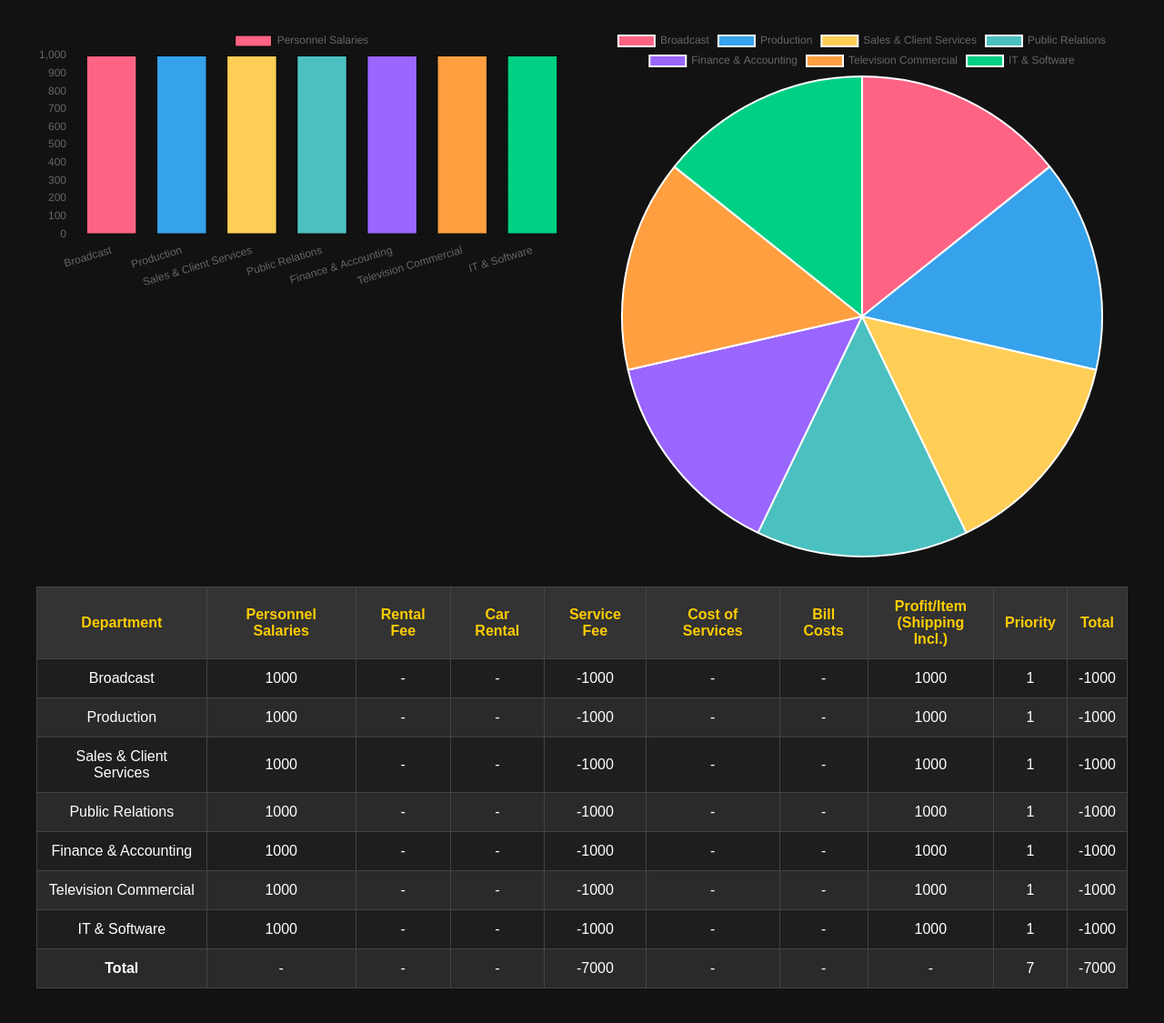
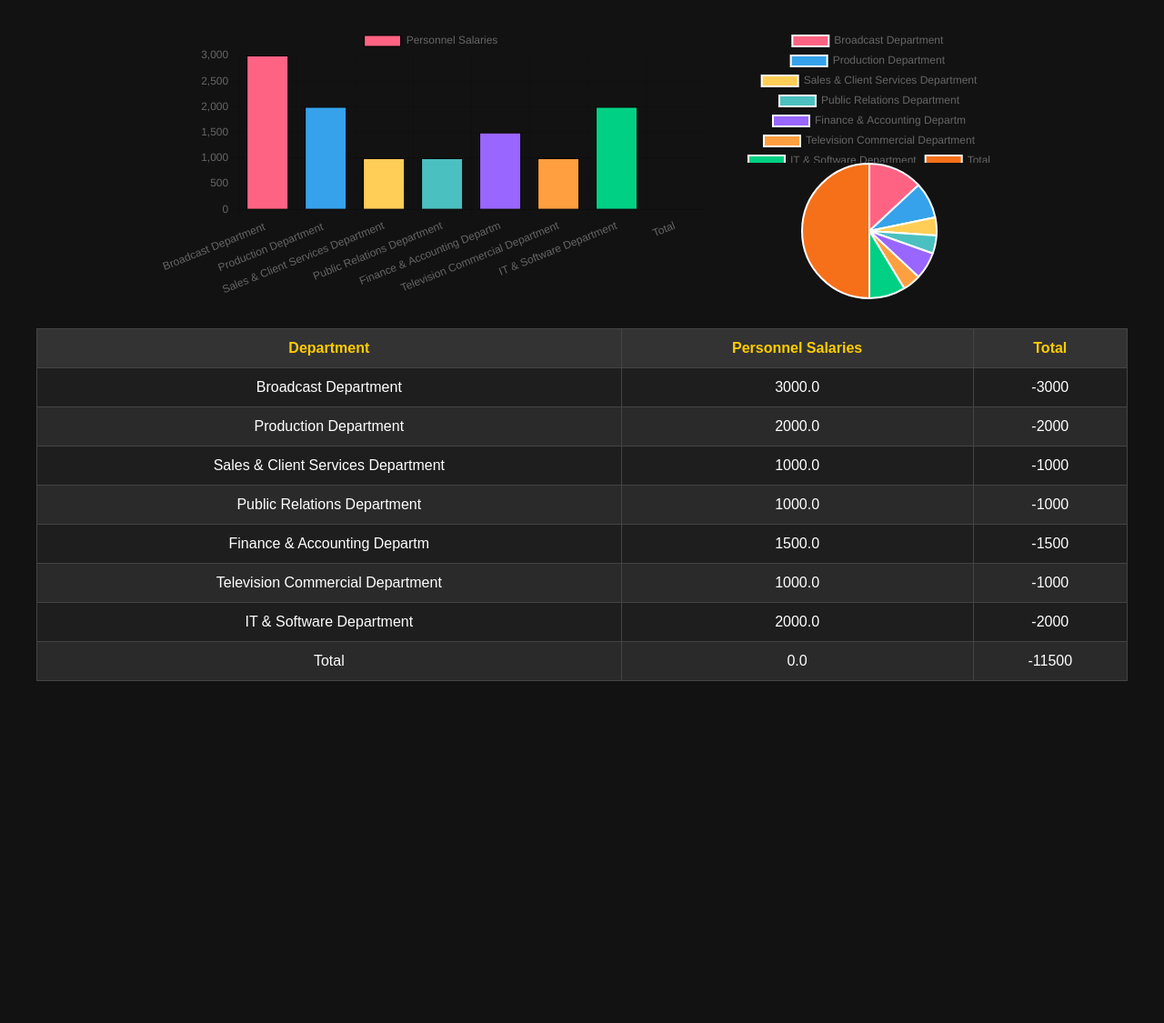
Before and after one commit to Mahdiramezanzade/persiana_audit_table, a plain HTML site: page index.html in a window 1280 px wide. Shown: the part 101-1226 px from the top of the page at 91% size. After the commit the page ends 890 px from the top, so only its background shows below. Drawn offline with nearby package versions, Linux system fonts and the light colour scheme.

Commit message:
Update index.html

```diff
--- a/index.html
+++ b/index.html
@@ -46,6 +46,9 @@
       flex: 1 1 400px;
       max-width: 600px;
     }
+    .chart-container.pie {
+      max-width: 300px;
+    }
   </style>
 </head>
 <body>
@@ -55,7 +58,7 @@
     <div class="chart-container">
       <canvas id="barChart"></canvas>
     </div>
-    <div class="chart-container">
+    <div class="chart-container pie">
       <canvas id="pieChart"></canvas>
     </div>
   </div>
@@ -65,34 +68,20 @@
       <tr>
         <th>Department</th>
         <th>Personnel Salaries</th>
-        <th>Rental Fee</th>
-        <th>Car Rental</th>
-        <th>Service Fee</th>
-        <th>Cost of Services</th>
-        <th>Bill Costs</th>
-        <th>Profit/Item<br>(Shipping Incl.)</th>
-        <th>Priority</th>
         <th>Total</th>
       </tr>
     </thead>
     <tbody>
-      <tr><td>Broadcast</td><td>1000</td><td>-</td><td>-</td><td>-1000</td><td>-</td><td>-</td><td>1000</td><td>1</td><td>-1000</td></tr>
-      <tr><td>Production</td><td>1000</td><td>-</td><td>-</td><td>-1000</td><td>-</td><td>-</td><td>1000</td><td>1</td><td>-1000</td></tr>
-      <tr><td>Sales & Client Services</td><td>1000</td><td>-</td><td>-</td><td>-1000</td><td>-</td><td>-</td><td>1000</td><td>1</td><td>-1000</td></tr>
-      <tr><td>Public Relations</td><td>1000</td><td>-</td><td>-</td><td>-1000</td><td>-</td><td>-</td><td>1000</td><td>1</td><td>-1000</td></tr>
-      <tr><td>Finance & Accounting</td><td>1000</td><td>-</td><td>-</td><td>-1000</td><td>-</td><td>-</td><td>1000</td><td>1</td><td>-1000</td></tr>
-      <tr><td>Television Commercial</td><td>1000</td><td>-</td><td>-</td><td>-1000</td><td>-</td><td>-</td><td>1000</td><td>1</td><td>-1000</td></tr>
-      <tr><td>IT & Software</td><td>1000</td><td>-</td><td>-</td><td>-1000</td><td>-</td><td>-</td><td>1000</td><td>1</td><td>-1000</td></tr>
-      <tr><td><strong>Total</strong></td><td>-</td><td>-</td><td>-</td><td>-7000</td><td>-</td><td>-</td><td>-</td><td>7</td><td>-7000</td></tr>
+<tr><td>Broadcast Department </td><td>3000.0</td><td>-3000</td></tr><tr><td>Production Department </td><td>2000.0</td><td>-2000</td></tr><tr><td>Sales & Client Services Department</td><td>1000.0</td><td>-1000</td></tr><tr><td>Public Relations Department</td><td>1000.0</td><td>-1000</td></tr><tr><td>Finance & Accounting Departm</td><td>1500.0</td><td>-1500</td></tr><tr><td>Television Commercial Department</td><td>1000.0</td><td>-1000</td></tr><tr><td>IT & Software Department</td><td>2000.0</td><td>-2000</td></tr><tr><td>Total</td><td>0.0</td><td>-11500</td></tr>
     </tbody>
   </table>
 
   <script>
-    const chartData = {"departments": ["Broadcast", "Production", "Sales & Client Services", "Public Relations", "Finance & Accounting", "Television Commercial", "IT & Software"], "salaries": [1000, 1000, 1000, 1000, 1000, 1000, 1000], "totals": [-1000, -1000, -1000, -1000, -1000, -1000, -1000]};
+    const chartData = {"departments": ["Broadcast Department ", "Production Department ", "Sales & Client Services Department", "Public Relations Department", "Finance & Accounting Departm", "Television Commercial Department", "IT & Software Department", "Total"], "salaries": [3000.0, 2000.0, 1000.0, 1000.0, 1500.0, 1000.0, 2000.0, 0.0], "totals": [-3000, -2000, -1000, -1000, -1500, -1000, -2000, -11500]};
     const pieColors = [
       '#FF6384', '#36A2EB', '#FFCE56',
       '#4BC0C0', '#9966FF', '#FF9F40',
-      '#00D084'
+      '#00D084', '#F67019', '#8884d8', '#00C49F'
     ];
 
     const barCtx = document.getElementById('barChart').getContext('2d');
@@ -103,7 +92,7 @@
         datasets: [{
           label: 'Personnel Salaries',
           data: chartData.salaries,
-          backgroundColor: pieColors,
+          backgroundColor: pieColors.slice(0, chartData.departments.length),
           borderColor: '#000',
           borderWidth: 1
         }]
@@ -126,7 +115,7 @@
         datasets: [{
           label: 'Total Cost Distribution',
           data: chartData.totals.map(x => Math.abs(x)),
-          backgroundColor: pieColors
+          backgroundColor: pieColors.slice(0, chartData.departments.length)
         }]
       },
       options: {
```
